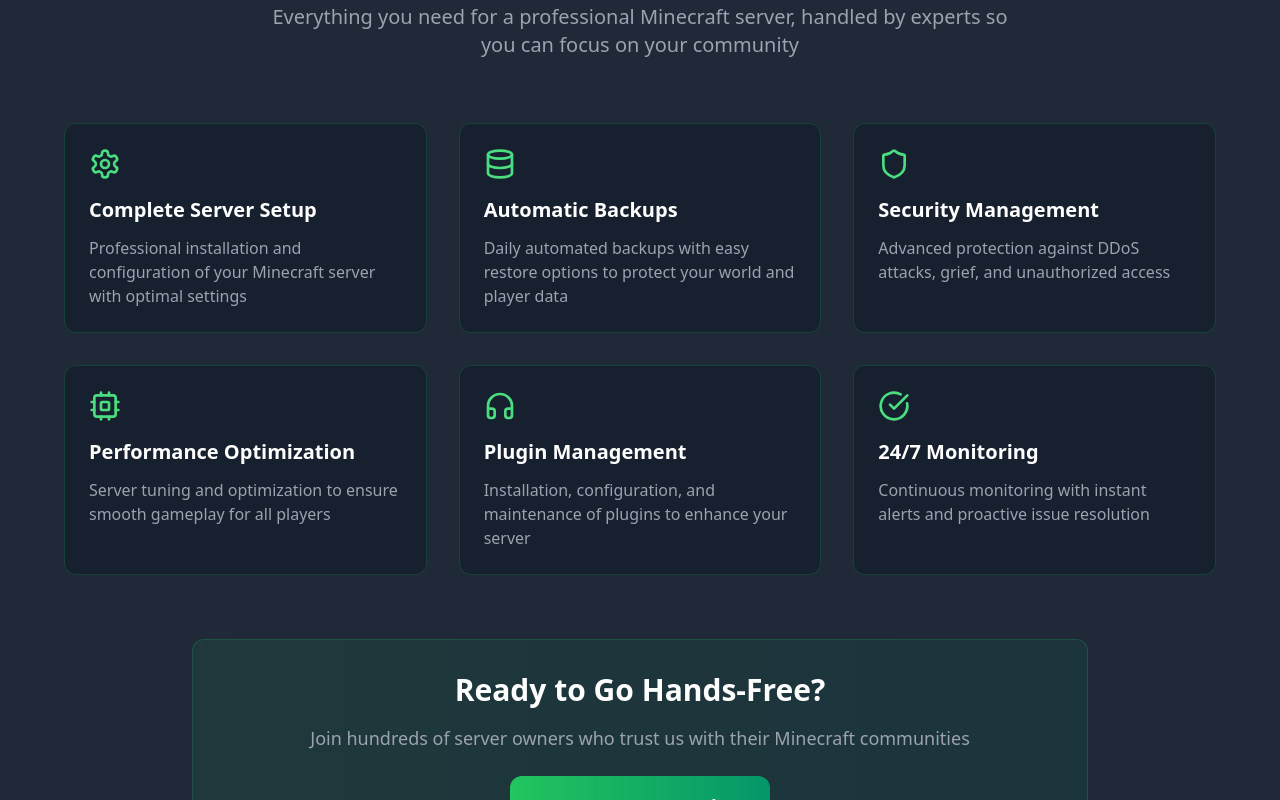
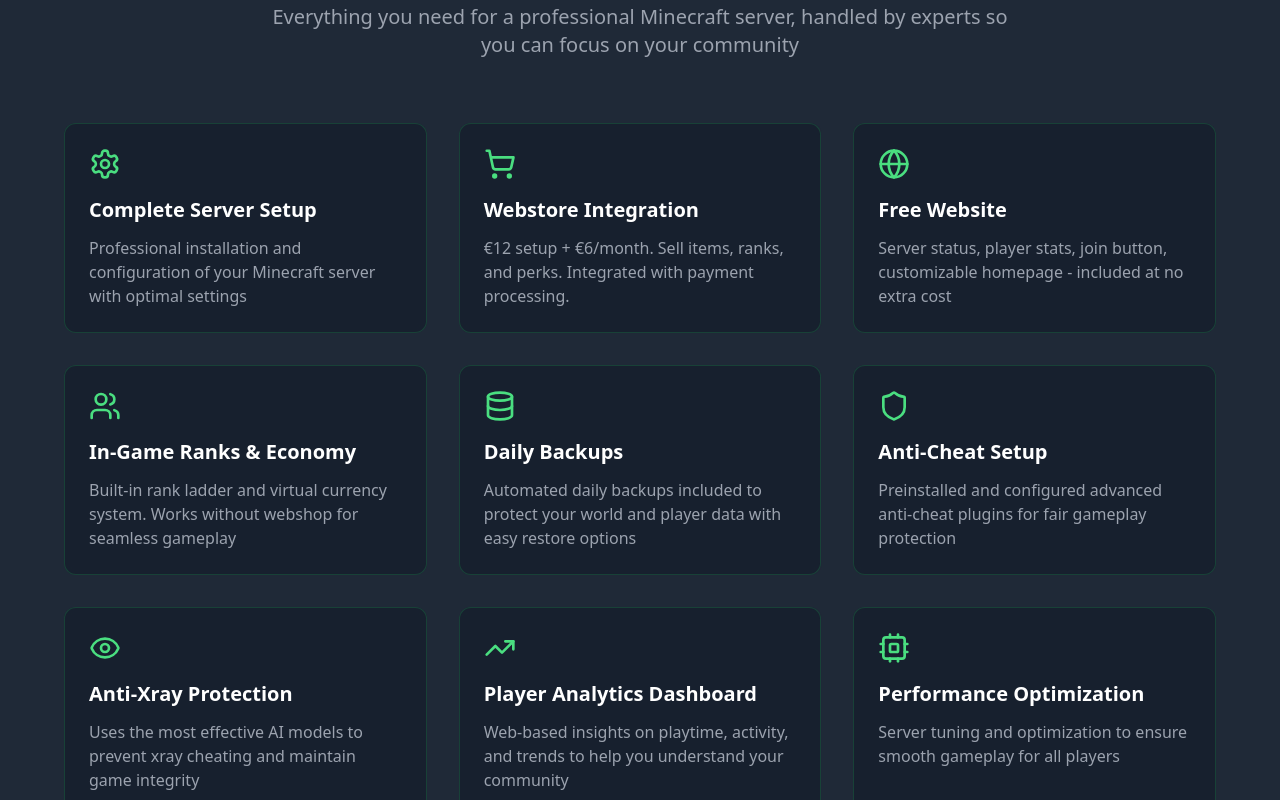
Before and after one commit to Craftefix/cn-hosting-page, a React (Vite) app: page / in a window 1280 px wide. Shown: the part 1080-1880 px from the top of the page. Built offline with nearby package versions, Linux system fonts and the light colour scheme.

Commit message:
Add new features to pricing and services
Added webstore, free website, in-game ranks & economy, daily backups, anti-cheat, anti-xray, and player analytics dashboard to the pricing and services sections.

```diff
--- a/src/components/Services.tsx
+++ b/src/components/Services.tsx
@@ -1,5 +1,5 @@
 
-import { CheckCircle, Settings, Database, Shield, Headphones, Cpu } from "lucide-react";
+import { CheckCircle, Settings, Database, Shield, Headphones, Cpu, ShoppingCart, Globe, TrendingUp, Eye, Users, Calendar } from "lucide-react";
 
 const Services = () => {
   const services = [
@@ -9,14 +9,39 @@ const Services = () => {
       description: "Professional installation and configuration of your Minecraft server with optimal settings"
     },
     {
+      icon: <ShoppingCart className="w-8 h-8" />,
+      title: "Webstore Integration",
+      description: "€12 setup + €6/month. Sell items, ranks, and perks. Integrated with payment processing."
+    },
+    {
+      icon: <Globe className="w-8 h-8" />,
+      title: "Free Website",
+      description: "Server status, player stats, join button, customizable homepage - included at no extra cost"
+    },
+    {
+      icon: <Users className="w-8 h-8" />,
+      title: "In-Game Ranks & Economy",
+      description: "Built-in rank ladder and virtual currency system. Works without webshop for seamless gameplay"
+    },
+    {
       icon: <Database className="w-8 h-8" />,
-      title: "Automatic Backups",
-      description: "Daily automated backups with easy restore options to protect your world and player data"
+      title: "Daily Backups",
+      description: "Automated daily backups included to protect your world and player data with easy restore options"
     },
     {
       icon: <Shield className="w-8 h-8" />,
-      title: "Security Management",
-      description: "Advanced protection against DDoS attacks, grief, and unauthorized access"
+      title: "Anti-Cheat Setup",
+      description: "Preinstalled and configured advanced anti-cheat plugins for fair gameplay protection"
+    },
+    {
+      icon: <Eye className="w-8 h-8" />,
+      title: "Anti-Xray Protection",
+      description: "Uses the most effective AI models to prevent xray cheating and maintain game integrity"
+    },
+    {
+      icon: <TrendingUp className="w-8 h-8" />,
+      title: "Player Analytics Dashboard",
+      description: "Web-based insights on playtime, activity, and trends to help you understand your community"
     },
     {
       icon: <Cpu className="w-8 h-8" />,
```
